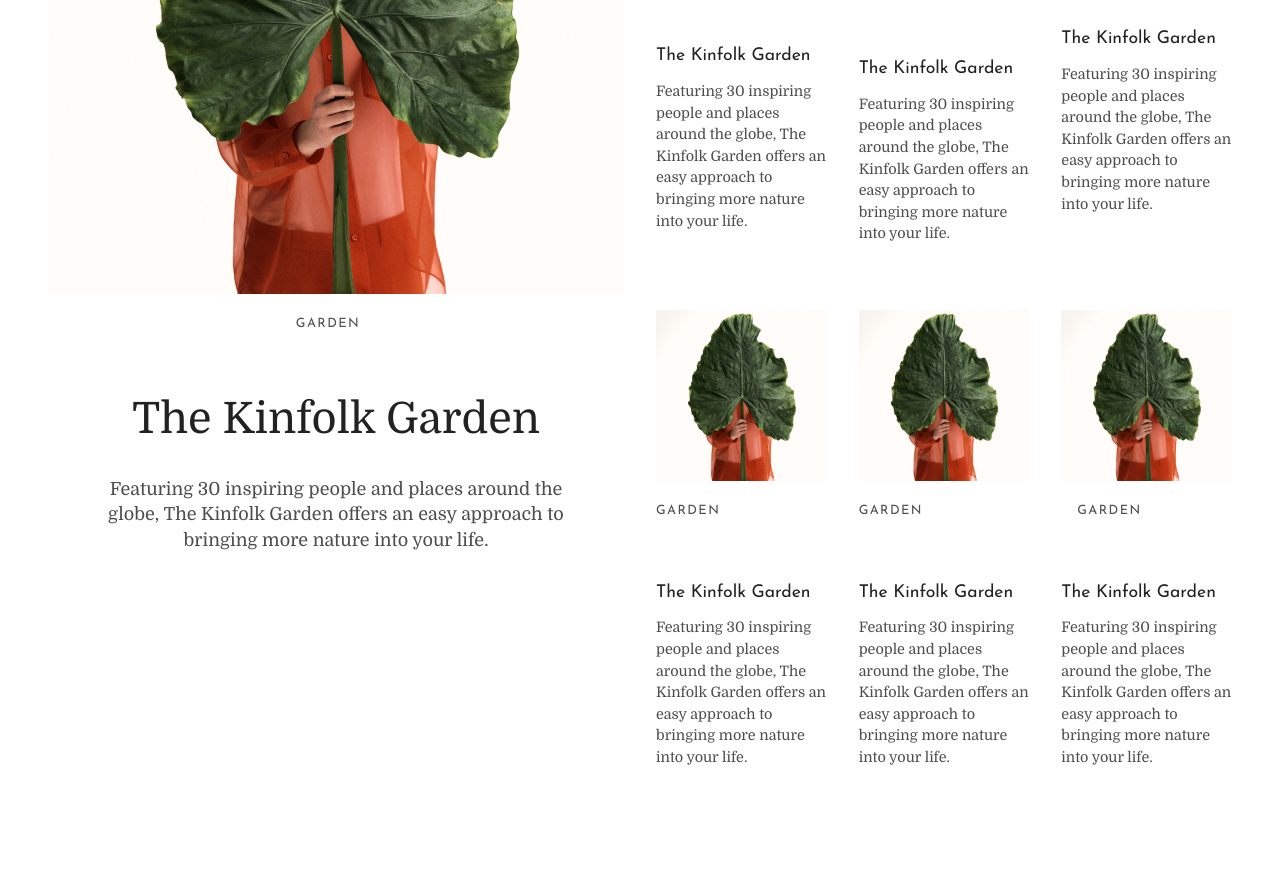
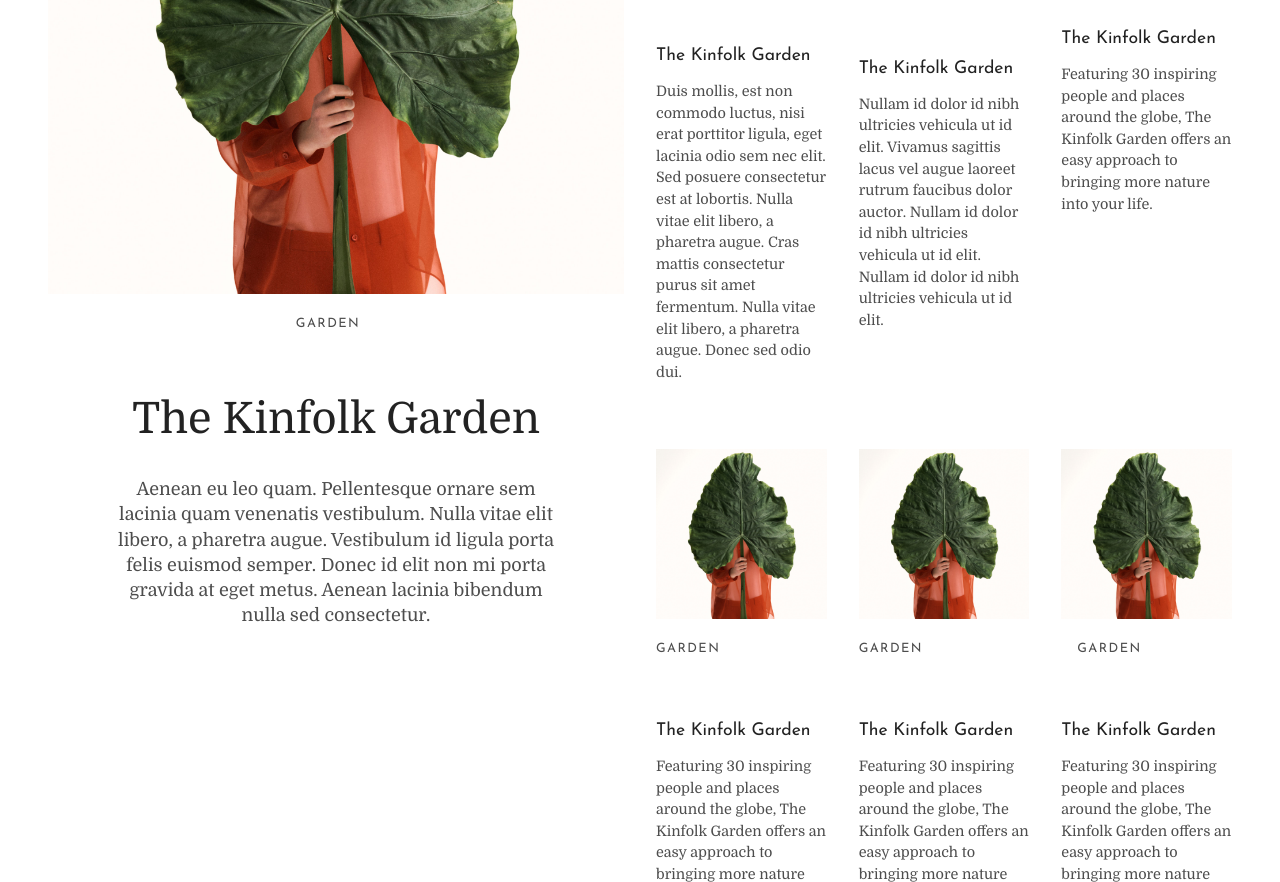
Before and after one commit to labait/laba_biennio2_20202021_kinfolk, a website: page index.html in a window 1280 px wide. Shown: the part 1654-2536 px from the top of the page. Drawn offline with Linux system fonts and the light colour scheme.

Commit message:
updated texts

```diff
--- a/index.html
+++ b/index.html
@@ -100,7 +100,9 @@
                 <li class="inline-block mr2">GARDEN</li>
               </ul>
               <h1 class="news__title mb3">The Kinfolk Garden</h1>
-              <p>Featuring 30 inspiring people and places around the globe, The Kinfolk Garden offers an easy approach to bringing more nature into your life.</p>
+              <p>Aenean eu leo quam. Pellentesque ornare sem lacinia quam venenatis vestibulum. Nulla vitae elit libero, a pharetra
+              augue. Vestibulum id ligula porta felis euismod semper. Donec id elit non mi porta gravida at eget metus. Aenean lacinia
+              bibendum nulla sed consectetur.</p>
             </header>
 
             <a class="link link--cover" href="paginafoglia.html">Read more</a>
@@ -119,7 +121,9 @@
                     <li class="inline-block mr2">GARDEN</li>
                   </ul>
                   <h1 class="news__title mb3">The Kinfolk Garden</h1>
-                  <p>Featuring 30 inspiring people and places around the globe, The Kinfolk Garden offers an easy approach to bringing more nature into your life.</p>
+                  <p>Duis mollis, est non commodo luctus, nisi erat porttitor ligula, eget lacinia odio sem nec elit. Sed posuere consectetur
+                  est at lobortis. Nulla vitae elit libero, a pharetra augue. Cras mattis consectetur purus sit amet fermentum. Nulla
+                  vitae elit libero, a pharetra augue. Donec sed odio dui.</p>
                 </header>
                 <a class="link link--cover" href="paginafoglia.html">Read more</a>
               </article>
@@ -134,7 +138,8 @@
                     <li class="inline-block mr2">GARDEN</li>
                   </ul>
                   <h1 class="news__title mb3">The Kinfolk Garden</h1>
-                  <p>Featuring 30 inspiring people and places around the globe, The Kinfolk Garden offers an easy approach to bringing more nature into your life.</p>
+                  <p>Nullam id dolor id nibh ultricies vehicula ut id elit. Vivamus sagittis lacus vel augue laoreet rutrum faucibus dolor
+                  auctor. Nullam id dolor id nibh ultricies vehicula ut id elit. Nullam id dolor id nibh ultricies vehicula ut id elit.</p>
                 </header>
                 <a class="link link--cover" href="paginafoglia.html">Read more</a>
               </article>
```
